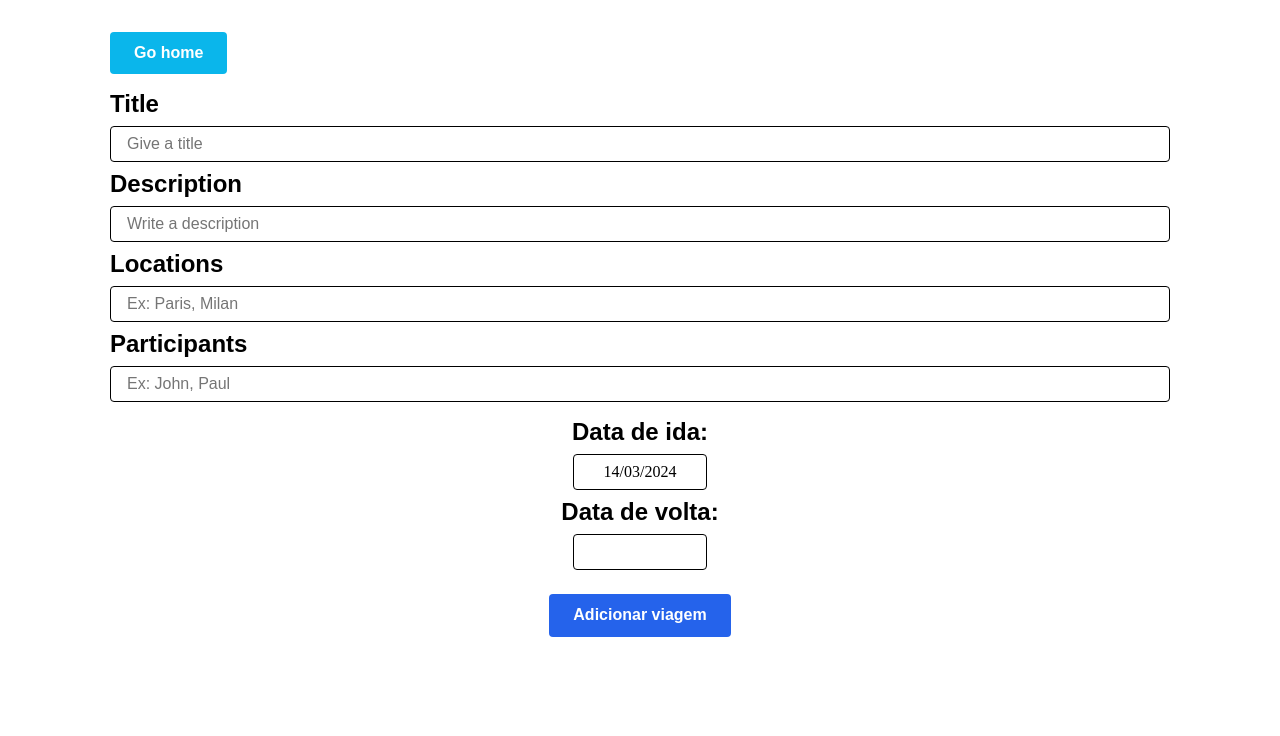
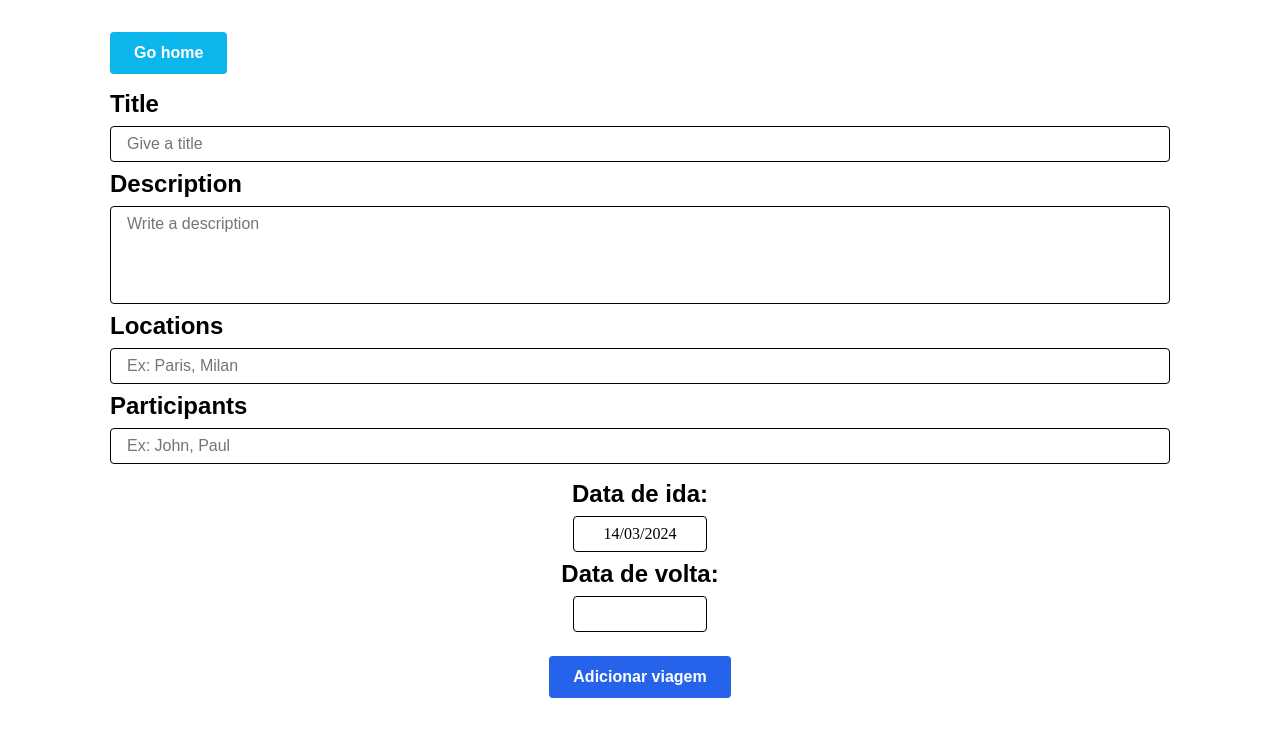
Before and after one commit to marandmart/holidayPlanner, a React (Vite) app: page /newPlan in a window 1280 px wide. Shown: the top 736 px of the page. Built offline with nearby package versions, Linux system fonts and the light colour scheme; what @react-pdf/renderer would draw is missing.

Commit message:
added textarea to input component and removed type date option

```diff
--- a/src/components/InputField/index.tsx
+++ b/src/components/InputField/index.tsx
@@ -1,4 +1,4 @@
-import { StyledInput, StyledLabel } from "./styles";
+import { StyledInput, StyledLabel, StyledTextArea } from "./styles";
 
 type ChangeEventHandler = (value: string) => void;
 
@@ -7,7 +7,7 @@ interface InputFieldProps {
   onChange?: ChangeEventHandler;
   placeholder?: string;
   label?: string;
-  type?: "text" | "date";
+  type?: "text" | "textarea";
   required?: boolean;
 }
 
@@ -19,7 +19,11 @@ const InputField = ({
   type = "text",
   required = false,
 }: InputFieldProps) => {
-  const handleChange = (e: React.ChangeEvent<HTMLInputElement>) => {
+  const handleChange = (
+    e:
+      | React.ChangeEvent<HTMLInputElement>
+      | React.ChangeEvent<HTMLTextAreaElement>
+  ) => {
     const value = e.target?.value;
 
     if (onChange) {
@@ -27,9 +31,18 @@ const InputField = ({
     }
   };
 
-  const pattern = type === "date" ? "dd-mm-yyyy" : undefined;
-
   return (
+    <>
+      {type === "textarea" ? (
+        <StyledLabel>
+          {label}
+          <StyledTextArea
+            placeholder={placeholder}
+            onChange={handleChange}
+            value={value}
+          />
+        </StyledLabel>
+      ) : (
         <StyledLabel>
           {label}
           <StyledInput
@@ -38,10 +51,11 @@ const InputField = ({
             value={value}
             type={type}
             onChange={handleChange}
-        pattern={pattern}
             required={required}
           />
         </StyledLabel>
+      )}
+    </>
   );
 };
 
--- a/src/components/InputField/styles.ts
+++ b/src/components/InputField/styles.ts
@@ -9,6 +9,17 @@ export const StyledInput = styled.input`
   margin-top: 8px;
 `;
 
+export const StyledTextArea = styled.textarea`
+  padding: 8px 16px;
+  font-family: Arial, Helvetica, sans-serif;
+  border-radius: 4px;
+  border: 1px solid black;
+  font-size: 16px;
+  margin-top: 8px;
+  height: 80px;
+  resize: none;
+`;
+
 export const StyledLabel = styled.label`
   margin-bottom: 8px;
   font-family: Arial, Helvetica, sans-serif;
--- a/src/pages/CreatePlan/index.tsx
+++ b/src/pages/CreatePlan/index.tsx
@@ -26,6 +26,7 @@ const CreatePlan = () => {
         <InputField
           label="description"
           placeholder="Write a description"
+          type="textarea"
           required
         />
         <InputField label="locations" placeholder="Ex: Paris, Milan" required />
--- a/src/pages/EditPlan/index.tsx
+++ b/src/pages/EditPlan/index.tsx
@@ -71,6 +71,7 @@ const EditPlan = () => {
             value={descriptionInput}
             onChange={(newText) => setDescriptionInput(newText)}
             label="description"
+            type="textarea"
             required
           />
 
```
Lines whose indentation alone changed are shown as unchanged.
